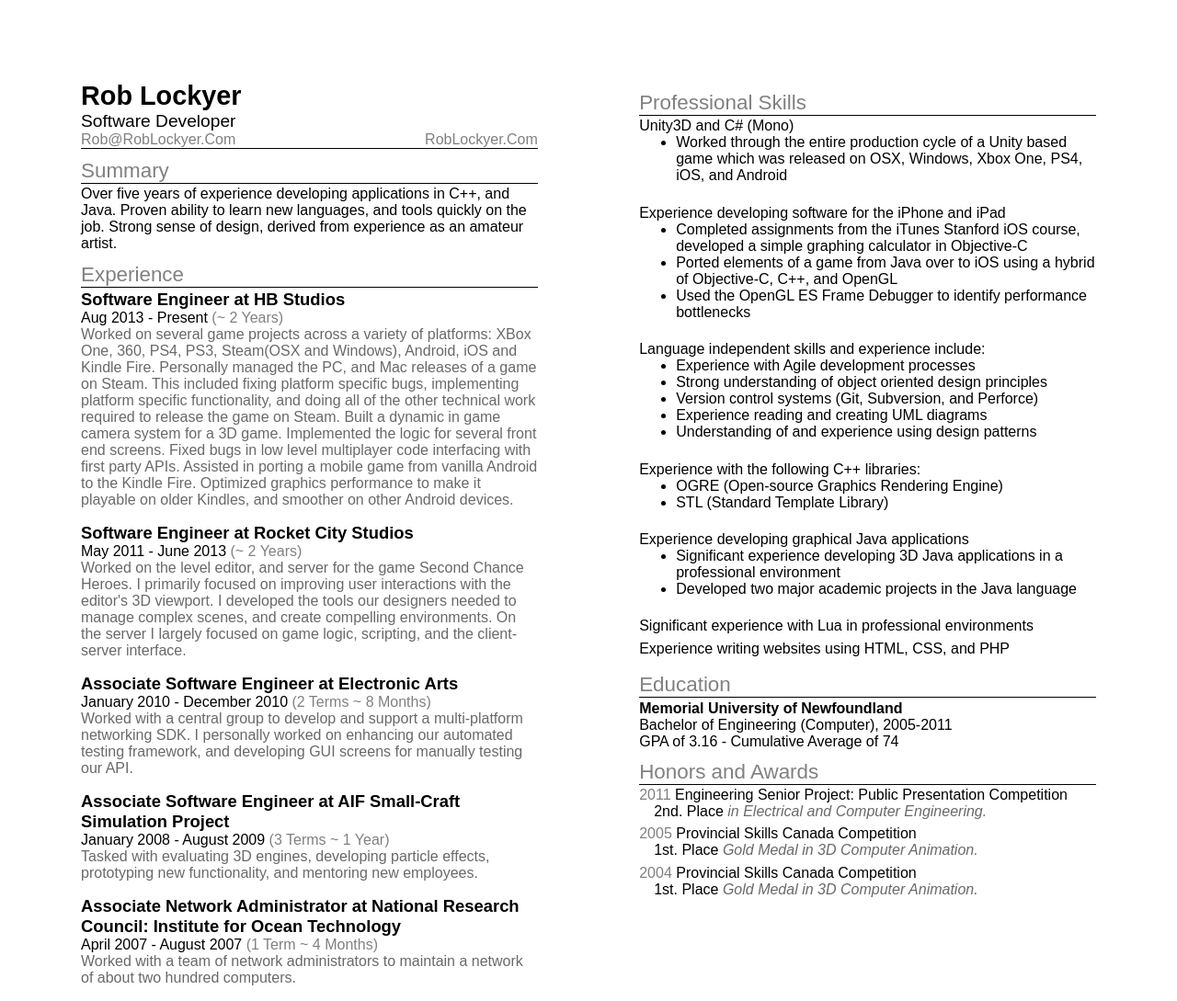
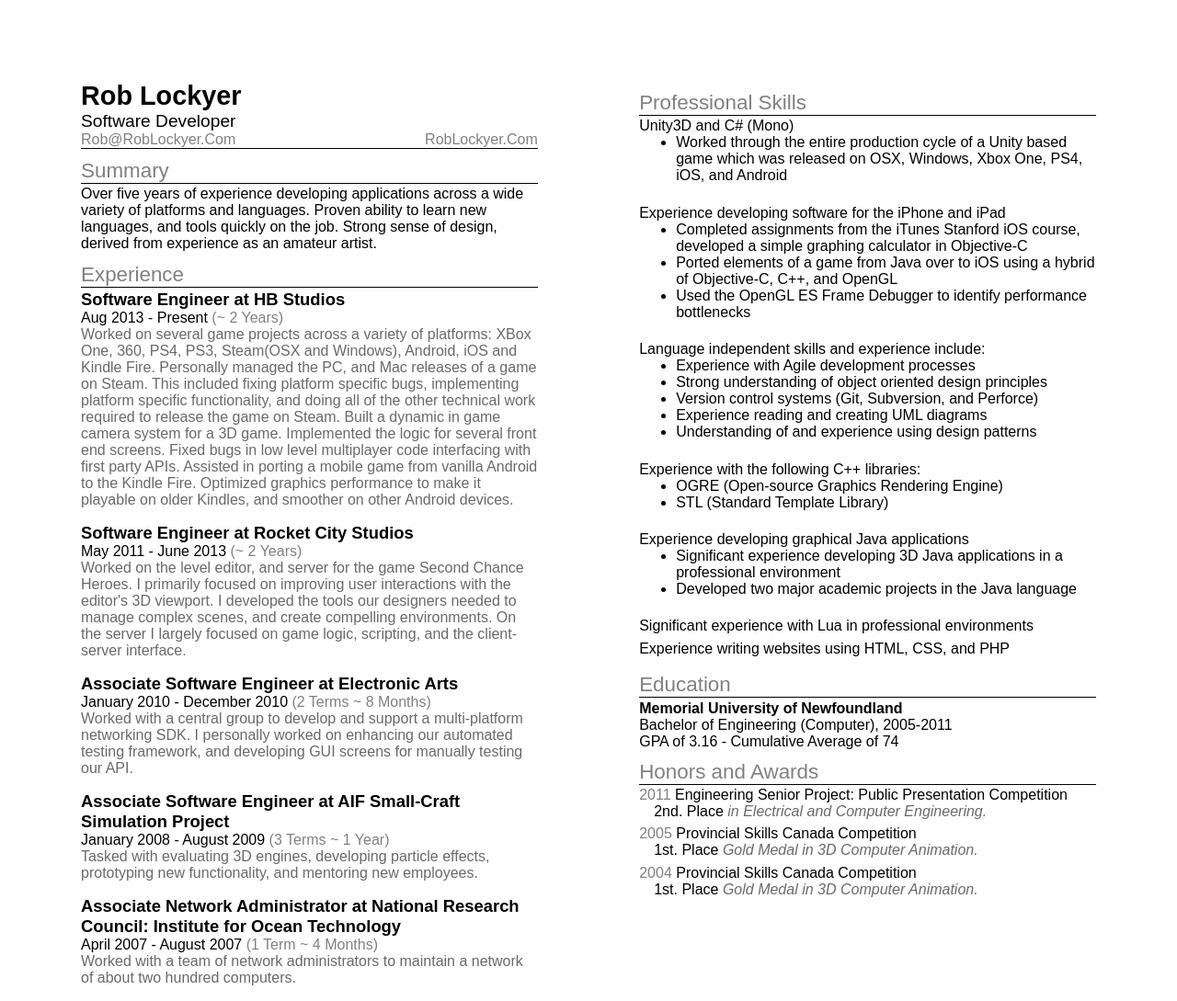
Before and after one commit to lockyer/lockyer.github.io, a Jekyll site: the page built from resume/index.html, in a window 1280 px wide. Shown: the whole page at 92% size. Built offline with Jekyll 4.4.1, drawn with Linux system fonts in a browser that asks for light colours; Markdown is read by kramdown in place of the engine named in the settings.

Commit message:
Update index.html

```diff
--- a/resume/index.html
+++ b/resume/index.html
@@ -165,9 +165,10 @@
 
 <div id="summaryBlurb">
     <h2>Summary</h2>
-    Over five years of experience developing applications in C++, and Java.
-    Proven ability to learn new languages, and tools quickly on the job.
-    Strong sense of design, derived from experience as an amateur artist.
+    Over five years of experience developing applications across a wide
+    variety of platforms and languages. Proven ability to learn new languages,
+    and tools quickly on the job. Strong sense of design, derived from
+    experience as an amateur artist.
 </div>
 
 <div id="Jobs">
```
